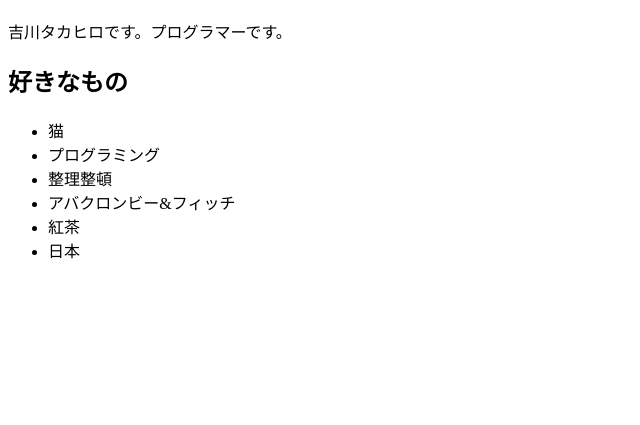
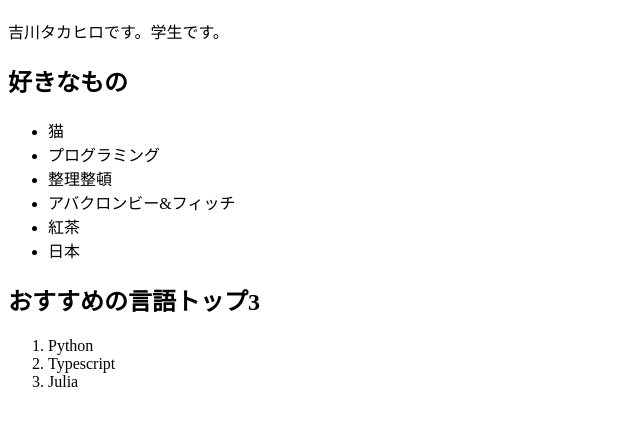
Before and after one commit to ShijiMi-Soup/group-dev-tutorial, a plain HTML site: page index.html in a window 1280 px wide. Shown: the part 61-486 px from the top of the page, without its empty margins (0-640 px from the left). Drawn offline with Linux system fonts and the light colour scheme.

Commit message:
Update index page

```diff
--- a/index.html
+++ b/index.html
@@ -7,7 +7,8 @@
   </head>
   <body>
     <h1>Takahiro's Homepage</h1>
-    <p>吉川タカヒロです。プログラマーです。</p>
+    <p>吉川タカヒロです。学生です。</p>
+
     <h2>好きなもの</h2>
     <ul>
       <li>猫</li>
@@ -17,5 +18,12 @@
       <li>紅茶</li>
       <li>日本</li>
     </ul>
+
+    <h2>おすすめの言語トップ3</h2>
+    <ol>
+      <li>Python</li>
+      <li>Typescript</li>
+      <li>Julia</li>
+    </ol>
   </body>
 </html>
```
